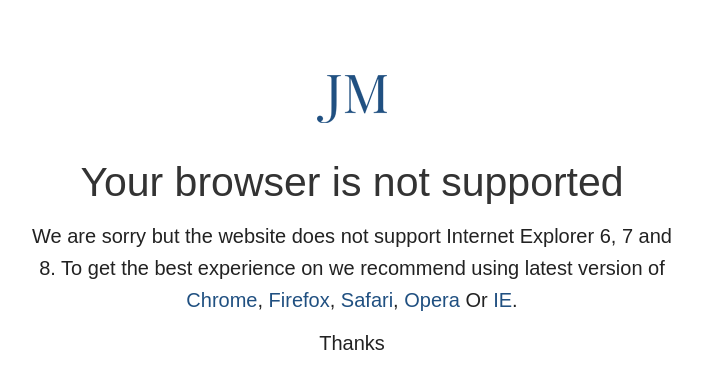
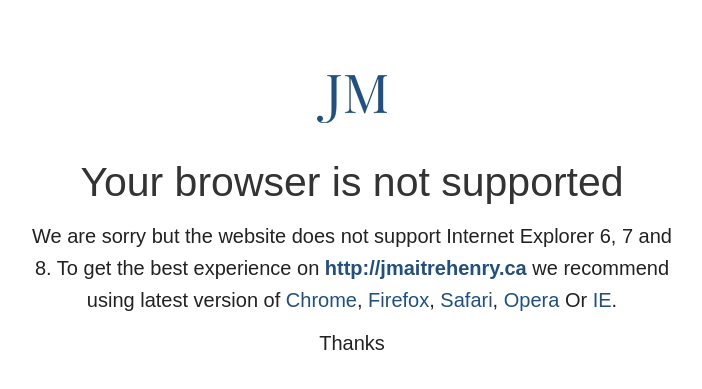
Before and after one commit to jmaitrehenry/jmaitrehenry.github.io, a Jekyll site: the page built from browser-warning/index.html, in a window 1280 px wide. Shown: the top 389 px of the page, without its empty margins (288-990 px from the left). Built offline with Jekyll 4.4.1, drawn with Linux system fonts in a browser that asks for light colours; some of the changed lines change nothing that is shown.

Commit message:
Fix config

```diff
--- a/_config.yml
+++ b/_config.yml
@@ -7,7 +7,7 @@
   I love building cloud system and monitoring it.
 baseurl: "" # the subpath of your site, e.g. /blog/
 #url: "https://www.jmaitrehenry.ca" # the base hostname & protocol for your site
-url: ""
+url: "http://jmaitrehenry.ca"
 logourl: /assets/images/logo.png # Site logo
 author: "Julien Maitrehenry"
 author_thumbnail: "http://www.gravatar.com/avatar/d1ae7b5fe133a53f8a5b1dc5640e4b76?s=200" # Author avatar
```
